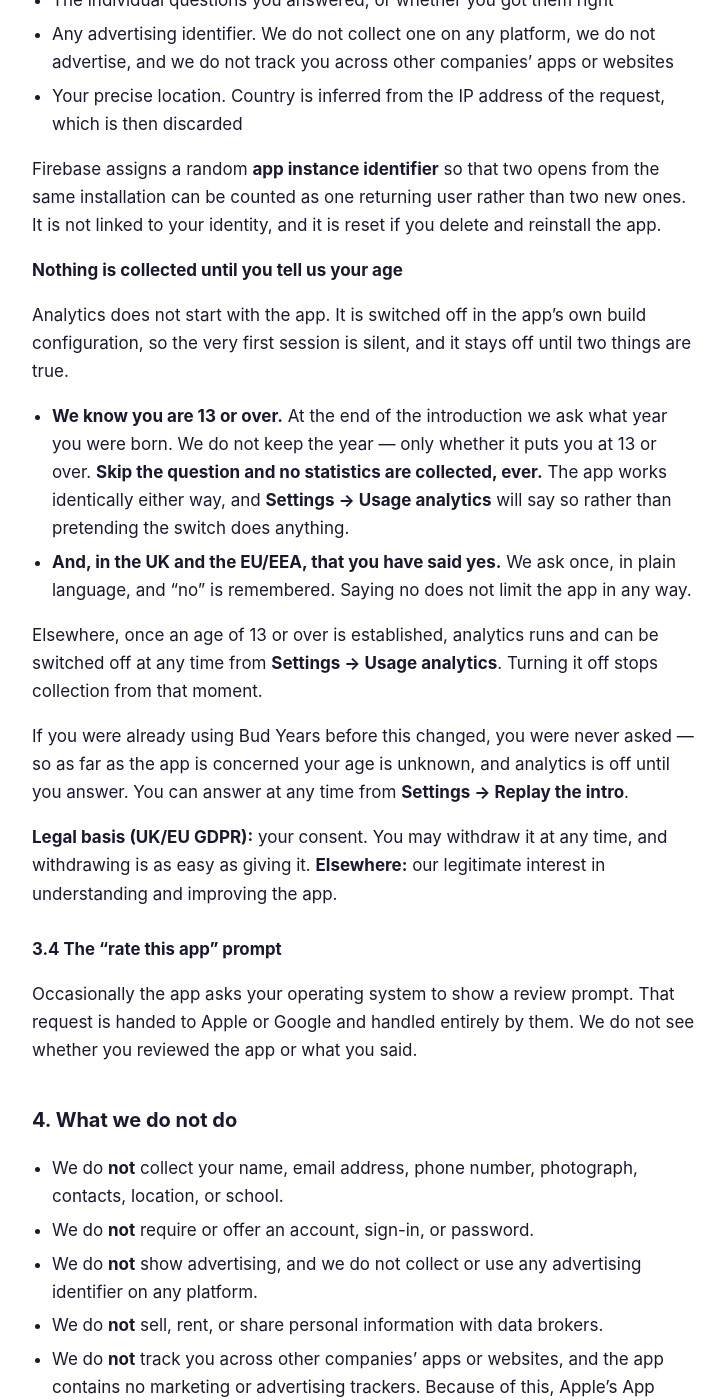
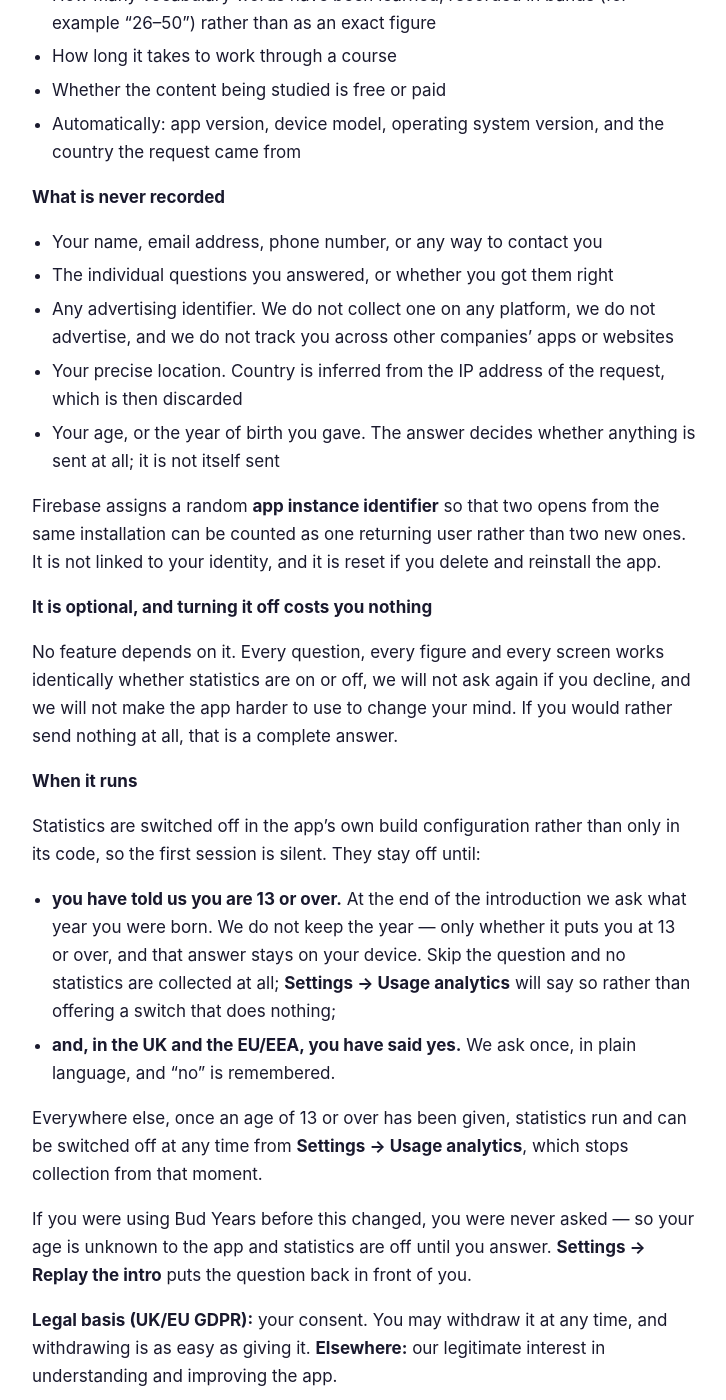
Before and after one commit to Anay-Chauhan/budyears-site, a Jekyll site: the page built from privacy.md, in a window 1280 px wide and 1400 px high, scrolled down 3337 px. Shown: the whole window, without its empty margins (276-1002 px from the left). Built offline with Jekyll 4.4.1, drawn with Linux system fonts in a browser that asks for light colours; some of the changed text lies outside the part shown.

Commit message:
Describe the age question, and stop promising ignorance
The documents still described the app as it behaved two builds ago.

Privacy policy:

- The short version, section 3.3 and Terms section 6 all said statistics
  were optional in the UK and EU and on elsewhere. They are now off
  everywhere until a student gives an age of 13 or over.
- Section 3.3 leads with the reassurance rather than the mechanism.
  Nothing in the app depends on statistics, declining costs the student
  nothing, and that is the first thing worth saying; how the gate works
  follows it and is shorter than it was.
- Section 2 lists the age answer, because it is device-only data and
  belongs on the list of device-only data. The band, not the year.
- Section 3.2 says the age question does **not** govern crash reports,
  which is true and would otherwise be assumed the other way. A crash
  report says what broke, not who was using it.

Section 6 loses a promise it can no longer honestly make. It said we do
not *knowingly* collect from anyone under 13; the app now asks, so we may
know. Saying nothing and calling that not knowing is arranging your own
ignorance. The replacement is the stronger commitment: if the answer puts
a student under 13, statistics stop and there is nothing to switch back
on -- and they are not shut out of the questions, because the safe
response to a young user of a study app is to collect less, not to refuse
to teach them.

Terms section 1 now says why the year is asked, that the answer is not
kept, and that no feature turns on it.

India's paragraph is still ahead of the code and its developer note says
so more precisely: the gate narrowed the gap rather than closing it. The
claim now holds for any Indian student who skips the question and fails
for one who answers.

Co-Authored-By: Claude Opus 5 (1M context) <noreply@anthropic.com>

```diff
--- a/privacy.md
+++ b/privacy.md
@@ -32,9 +32,11 @@ the app downloads its questions from our content server; in released versions
 it sends a report if it crashes; and it can send anonymous usage statistics so
 we can see how the app is being used and make it better.
 
-The usage statistics are **optional in the UK and the EU/EEA**, where we ask
-before switching them on, and can be turned off anywhere from
-**Settings → Usage analytics**.
+The usage statistics are **off unless you turn them on or tell us you are 13
+or over**, and can be switched off again at any time from **Settings → Usage
+analytics**. Nothing in the app depends on them: every feature works
+identically either way, so if you would rather send nothing, that is a
+complete answer.
 
 ---
 
@@ -57,6 +59,8 @@ transmitted anywhere:
 - Your notification preference and the local schedule for the daily reminder
 - Your time zone, read from the operating system so the reminder fires at 6 PM
   where you actually are
+- Whether you have told us you are 13 or over. The **answer**, not the year of
+  birth you gave to reach it, and not a date. See section 3.3
 
 If you delete the app, all of it is deleted with it. There is no copy on a
 server, so there is nothing for us to restore, export, or hand to anyone else.
@@ -98,6 +102,13 @@ installation and is reset if you delete and reinstall the app.
 Crash reporting is **disabled in development builds** and active only in
 released versions.
 
+It is **not** governed by the age question in section 3.3, and we would rather
+say so than let you assume otherwise. A crash report describes what broke, not
+who was using the app when it broke, and it is often the only way we learn the
+app has stopped working for someone. The installation identifier in it exists
+to keep the app working and for nothing else — it is not used to contact,
+profile, advertise to, or track anyone, at any age.
+
 **Legal basis (UK/EU GDPR):** our legitimate interest in diagnosing faults so
 the app works for the students using it.
 
@@ -131,35 +142,41 @@ questions that tell us what to build next.
   advertise, and we do not track you across other companies' apps or websites
 - Your precise location. Country is inferred from the IP address of the
   request, which is then discarded
+- Your age, or the year of birth you gave. The answer decides whether anything
+  is sent at all; it is not itself sent
 
 Firebase assigns a random **app instance identifier** so that two opens from
 the same installation can be counted as one returning user rather than two new
 ones. It is not linked to your identity, and it is reset if you delete and
 reinstall the app.
 
-**Nothing is collected until you tell us your age**
+**It is optional, and turning it off costs you nothing**
 
-Analytics does not start with the app. It is switched off in the app's own
-build configuration, so the very first session is silent, and it stays off
-until two things are true.
+No feature depends on it. Every question, every figure and every screen works
+identically whether statistics are on or off, we will not ask again if you
+decline, and we will not make the app harder to use to change your mind. If
+you would rather send nothing at all, that is a complete answer.
 
-- **We know you are 13 or over.** At the end of the introduction we ask what
-  year you were born. We do not keep the year — only whether it puts you at 13
-  or over. **Skip the question and no statistics are collected, ever.** The app
-  works identically either way, and **Settings → Usage analytics** will say so
-  rather than pretending the switch does anything.
-- **And, in the UK and the EU/EEA, that you have said yes.** We ask once, in
-  plain language, and “no” is remembered. Saying no does not limit the app in
-  any way.
+**When it runs**
 
-Elsewhere, once an age of 13 or over is established, analytics runs and can be
-switched off at any time from **Settings → Usage analytics**. Turning it off
+Statistics are switched off in the app's own build configuration rather than
+only in its code, so the first session is silent. They stay off until:
+
+- **you have told us you are 13 or over.** At the end of the introduction we
+  ask what year you were born. We do not keep the year — only whether it puts
+  you at 13 or over, and that answer stays on your device. Skip the question
+  and no statistics are collected at all; **Settings → Usage analytics** will
+  say so rather than offering a switch that does nothing;
+- **and, in the UK and the EU/EEA, you have said yes.** We ask once, in plain
+  language, and “no” is remembered.
+
+Everywhere else, once an age of 13 or over has been given, statistics run and
+can be switched off at any time from **Settings → Usage analytics**, which
 stops collection from that moment.
 
-If you were already using Bud Years before this changed, you were never asked —
-so as far as the app is concerned your age is unknown, and analytics is off
-until you answer. You can answer at any time from **Settings → Replay the
-intro**.
+If you were using Bud Years before this changed, you were never asked — so
+your age is unknown to the app and statistics are off until you answer.
+**Settings → Replay the intro** puts the question back in front of you.
 
 **Legal basis (UK/EU GDPR):** your consent. You may withdraw it at any time,
 and withdrawing is as easy as giving it.
@@ -214,8 +231,22 @@ policies.
 ## 6. Students, children, and age
 
 **Bud Years is for students aged 13 and over**, from around 8th grade upward.
-It is not directed to children under 13, we do not knowingly collect
-information from anyone under 13, and it is rated accordingly on both stores.
+It is not directed to children under 13 and is rated accordingly on both
+stores.
+
+**If someone younger uses it anyway.** We would rather find out than not, so
+the app asks — at the end of the introduction — what year you were born. If
+the answer puts you under 13, usage statistics are switched off and there is
+nothing to switch back on. We do not keep the year, and we do not lock a
+younger student out of the questions: this is a study app, and the safe
+response to a young user is to collect less from them, not to refuse to teach
+them. Skipping the question produces the same outcome.
+
+This replaces a promise we used to make here — that we do not *knowingly*
+collect from anyone under 13. Asking means we may now know, which is the
+point: a service that avoids asking in order to keep saying it does not know
+has arranged its own ignorance. The commitment is the stronger one, that
+knowing changes what we do.
 
 If you believe a child under 13 has used the app in a way that sent us
 anything, write to `[PRIVACY CONTACT EMAIL]` and we will delete whatever we
@@ -232,9 +263,11 @@ anyone, of any age**:
   with ad networks or data brokers.
 - The only persistent identifiers involved are the random installation
   identifiers used by crash reporting (section 3.2) and usage analytics
-  (section 3.3). They exist to keep the app working and to count usage in
-  aggregate. They are not used to contact, profile, advertise to, or track
-  anyone, and they are not disclosed for any other purpose.
+  (section 3.3). The analytics one exists only where statistics are running at
+  all, so for a user under 13 there is none. Both exist to keep the app working
+  and to count usage in aggregate. They are not used to contact, profile,
+  advertise to, or track anyone, and they are not disclosed for any other
+  purpose.
 
 **If you are under 18**
 
@@ -243,9 +276,10 @@ for data protection purposes, so:
 
 - read this policy and the Terms of Use with a parent or guardian, and ask
   them to agree on your behalf;
-- if you would rather send nothing at all, switch usage statistics off at
-  **Settings → Usage analytics**. The app works identically either way, and no
-  feature is withheld for saying no.
+- if you would rather send nothing at all, either skip the year-of-birth
+  question or switch usage statistics off at **Settings → Usage analytics**.
+  The app works identically either way, and no feature is withheld for saying
+  no.
 
 A parent or guardian may write to `[PRIVACY CONTACT EMAIL]` at any time to ask
 what we hold and to have it deleted.
@@ -262,9 +296,12 @@ analytics are switched off by default in India** and stay off unless a parent
 or guardian turns them on. Crash reports contain no personal data and no
 behavioural information.
 
-`[DEVELOPER: this paragraph describes behaviour the code must actually have.
-India currently sits in the opt-out regime in analytics_consent.dart, meaning
-analytics default ON. Either move India to ask-first, or do not publish this
+`[DEVELOPER: this paragraph still describes behaviour the code does not have.
+The age gate narrowed the gap but did not close it: statistics are now off
+until a student gives an age, so the claim holds for anyone who skips the
+question — but an Indian student who answers with a year putting them at 13 or
+over falls into the opt-out regime in analytics_consent.dart and statistics
+start. Add a third regime that keeps them off, or do not publish this
 paragraph.]`
 
 **Canada**
```
Also changed, not shown: terms.md (+15 -5 lines).
